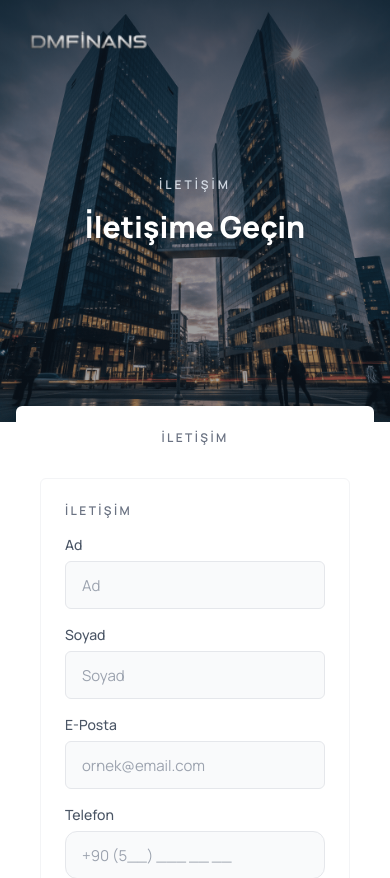
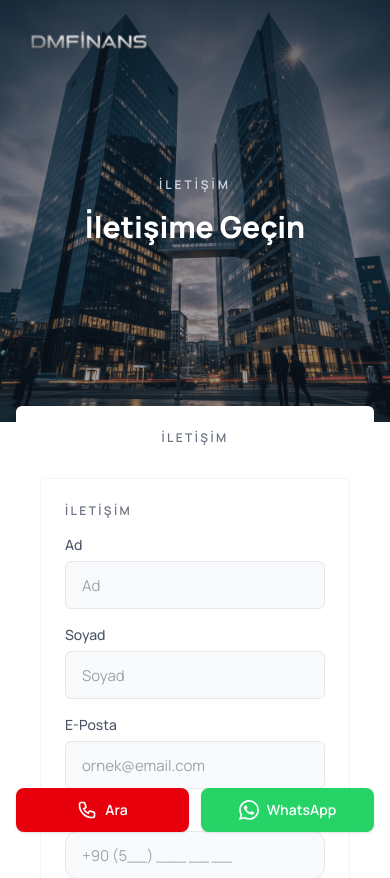
Before and after one commit to ismailcavus44/dmfinanssite, a Next.js app: page /iletisim in a window 390 px wide. Shown: the top 878 px of the page. Built offline with nearby package versions, Linux system fonts and the light colour scheme.

Commit message:
Mobil CTA bar eklendi: telefon ve WhatsApp butonları

```diff
--- a/src/app/layout.tsx
+++ b/src/app/layout.tsx
@@ -4,6 +4,7 @@
 import Header from "@/components/layout/Header";
 import Footer from "@/components/layout/Footer";
 import WhiteLogo from "@/components/layout/WhiteLogo";
+import MobileCTABar from "@/components/layout/MobileCTABar";
 
 const manrope = Manrope({
   subsets: ["latin"],
@@ -38,6 +39,7 @@
         <WhiteLogo />
         <main className="flex-1">{children}</main>
         <Footer />
+        <MobileCTABar />
       </body>
     </html>
   );
--- /dev/null
+++ b/src/components/layout/MobileCTABar.tsx
@@ -0,0 +1,59 @@
+"use client";
+
+export default function MobileCTABar() {
+  const phoneNumber = "+905459287087";
+  const whatsappNumber = "905459287087";
+  const whatsappMessage = "Merhaba, DM Finans hakkında bilgi almak istiyorum.";
+
+  return (
+    <div className="fixed bottom-0 left-0 right-0 z-50 lg:hidden">
+      <div className="bg-transparent">
+        <div className="container mx-auto px-4 py-3">
+          <div className="flex items-center gap-3">
+            {/* Telefon Butonu - Sol */}
+            <a
+              href={`tel:${phoneNumber}`}
+              className="flex-1 flex items-center justify-center gap-2 bg-red-600 text-white px-4 py-3 rounded-lg font-semibold text-sm transition-all duration-200 hover:bg-red-700 active:scale-[0.98] shadow-sm no-underline"
+              aria-label="Telefon ile ara"
+            >
+              <svg
+                className="w-5 h-5"
+                fill="none"
+                stroke="currentColor"
+                viewBox="0 0 24 24"
+                xmlns="http://www.w3.org/2000/svg"
+              >
+                <path
+                  strokeLinecap="round"
+                  strokeLinejoin="round"
+                  strokeWidth={2}
+                  d="M3 5a2 2 0 012-2h3.28a1 1 0 01.948.684l1.498 4.493a1 1 0 01-.502 1.21l-2.257 1.13a11.042 11.042 0 005.516 5.516l1.13-2.257a1 1 0 011.21-.502l4.493 1.498a1 1 0 01.684.949V19a2 2 0 01-2 2h-1C9.716 21 3 14.284 3 6V5z"
+                />
+              </svg>
+              <span>Ara</span>
+            </a>
+
+            {/* WhatsApp Butonu - Sağ */}
+            <a
+              href={`https://wa.me/${whatsappNumber}?text=${encodeURIComponent(whatsappMessage)}`}
+              target="_blank"
+              rel="noopener noreferrer"
+              className="flex-1 flex items-center justify-center gap-2 bg-[#25D366] text-white px-4 py-3 rounded-lg font-semibold text-sm transition-all duration-200 hover:bg-[#20BA5A] active:scale-[0.98] shadow-sm no-underline"
+              aria-label="WhatsApp ile iletişime geç"
+            >
+              <svg
+                className="w-5 h-5"
+                fill="currentColor"
+                viewBox="0 0 24 24"
+                xmlns="http://www.w3.org/2000/svg"
+              >
+                <path d="M17.472 14.382c-.297-.149-1.758-.867-2.03-.967-.273-.099-.471-.148-.67.15-.197.297-.767.966-.94 1.164-.173.199-.347.223-.644.075-.297-.15-1.255-.463-2.39-1.475-.883-.788-1.48-1.761-1.653-2.059-.173-.297-.018-.458.13-.606.134-.133.298-.347.446-.52.149-.174.198-.298.298-.497.099-.198.05-.371-.025-.52-.075-.149-.669-1.612-.916-2.207-.242-.579-.487-.5-.669-.51-.173-.008-.371-.01-.57-.01-.198 0-.52.074-.792.372-.272.297-1.04 1.016-1.04 2.479 0 1.462 1.065 2.875 1.213 3.074.149.198 2.096 3.2 5.077 4.487.709.306 1.262.489 1.694.625.712.227 1.36.195 1.871.118.571-.085 1.758-.719 2.006-1.413.248-.694.248-1.289.173-1.413-.074-.124-.272-.198-.57-.347m-5.421 7.403h-.004a9.87 9.87 0 01-5.031-1.378l-.361-.214-3.741.982.998-3.648-.235-.374a9.86 9.86 0 01-1.51-5.26c.001-5.45 4.436-9.884 9.888-9.884 2.64 0 5.122 1.03 6.988 2.898a9.825 9.825 0 012.893 6.994c-.003 5.45-4.437 9.884-9.885 9.884m8.413-18.297A11.815 11.815 0 0012.05 0C5.495 0 .16 5.335.157 11.892c0 2.096.547 4.142 1.588 5.945L.057 24l6.305-1.654a11.882 11.882 0 005.683 1.448h.005c6.554 0 11.89-5.335 11.893-11.893a11.821 11.821 0 00-3.48-8.413Z" />
+              </svg>
+              <span>WhatsApp</span>
+            </a>
+          </div>
+        </div>
+      </div>
+    </div>
+  );
+}
```
